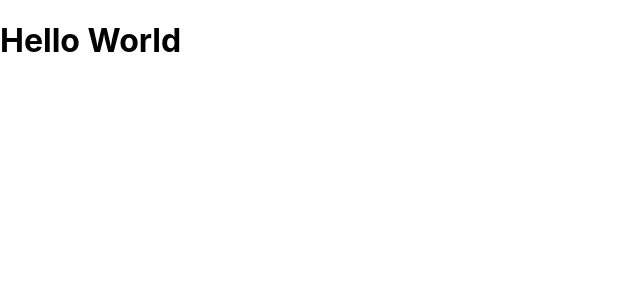
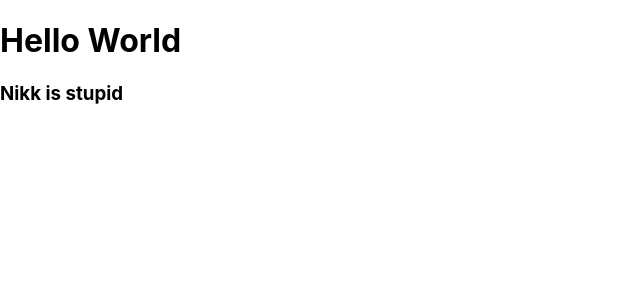
Before and after one commit to LaMoldy/Anime-Site, a React (Create React App) app: page / in a window 1280 px wide. Shown: the top 300 px of the page, without its empty margins (0-640 px from the left). Built offline with nearby package versions, Linux system fonts and the light colour scheme.

Commit message:
First contribution

```diff
--- a/src/App.tsx
+++ b/src/App.tsx
@@ -5,6 +5,7 @@ function App() {
   return (
     <div>
       <h1>Hello World</h1>
+      <h3>Nikk is stupid</h3>
     </div>
   );
 }
```
Also changed, not shown: 2 other files (tests, documents, lock files or other folders).
